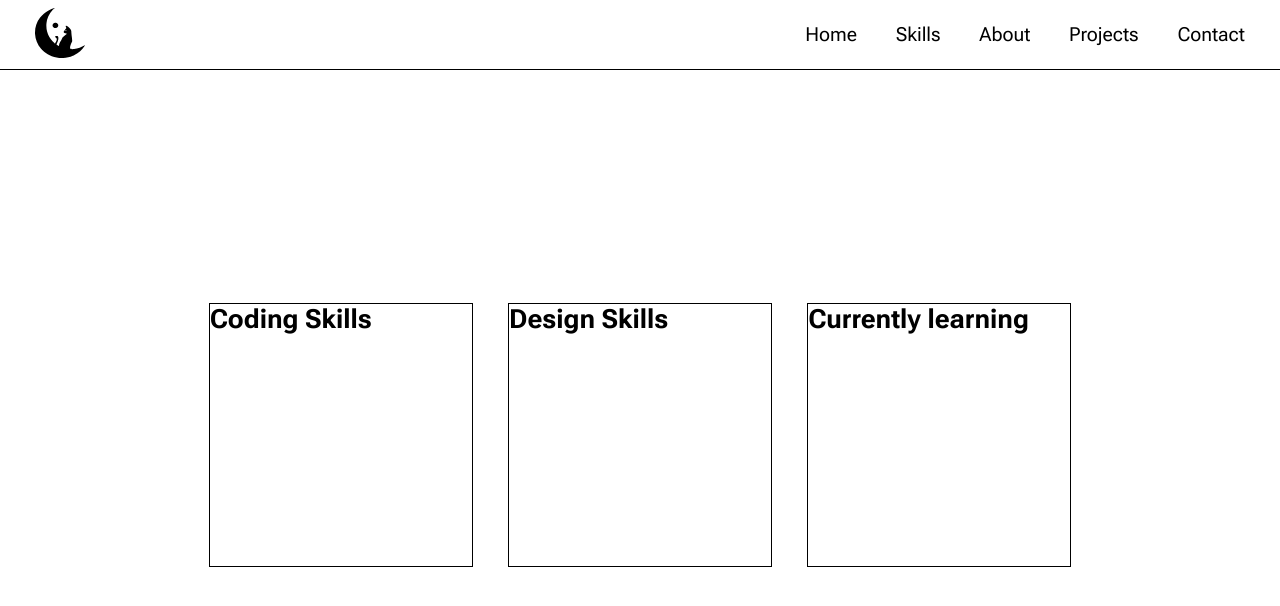
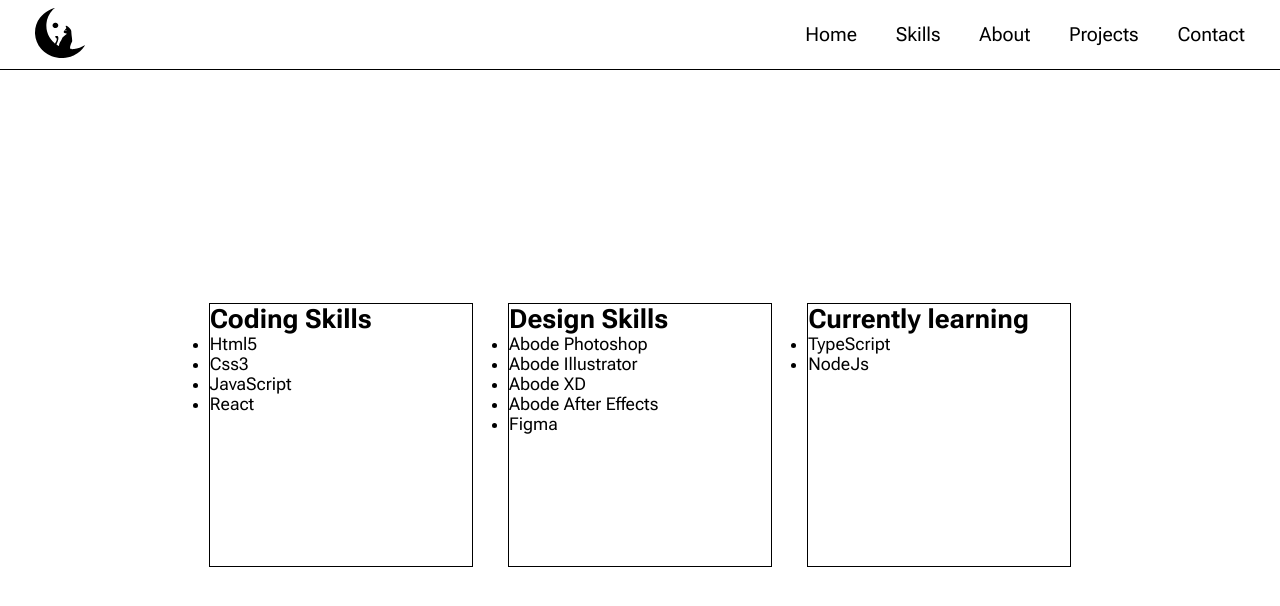
Before and after one commit to JorgeKerilima19/portfolio, a React (Vite) app: page /skills in a window 1280 px wide. Shown: the top 606 px of the page. Built offline with nearby package versions, Linux system fonts and the light colour scheme.

Commit message:
skills display

```diff
--- a/src/helpers/dataSkills.tsx
+++ b/src/helpers/dataSkills.tsx
@@ -10,11 +10,7 @@ export const codingSkills = [
     skillSvg: <svg></svg>,
   },
   {
-    type: "language",
-    skillSvg: <svg></svg>,
-  },
-  {
-    name: "Html5",
+    name: "JavaScript",
     type: "language",
     skillSvg: <svg></svg>,
   },
--- a/src/pages/Skills.tsx
+++ b/src/pages/Skills.tsx
@@ -1,4 +1,9 @@
 import "./styles/skills.css";
+import {
+  codingSkills,
+  designSkills,
+  learningSkills,
+} from "../helpers/dataSkills";
 
 export const Skills = () => {
   return (
@@ -6,15 +11,27 @@ export const Skills = () => {
       <div className="skills-container">
         <article className="skills__coding">
           <h2>Coding Skills</h2>
-          <ul></ul>
+          <ul>
+            {codingSkills.map((skill) => (
+              <li>{skill.name}</li>
+            ))}
+          </ul>
         </article>
         <article className="skills__design">
           <h2>Design Skills</h2>
-          <ul></ul>
+          <ul>
+            {designSkills.map((skill) => (
+              <li>{skill.name}</li>
+            ))}
+          </ul>
         </article>
         <article className="skills__learning">
           <h2>Currently learning</h2>
-          <ul></ul>
+          <ul>
+            {learningSkills.map((skill) => (
+              <li>{skill.name}</li>
+            ))}
+          </ul>
         </article>
       </div>
     </section>
```
